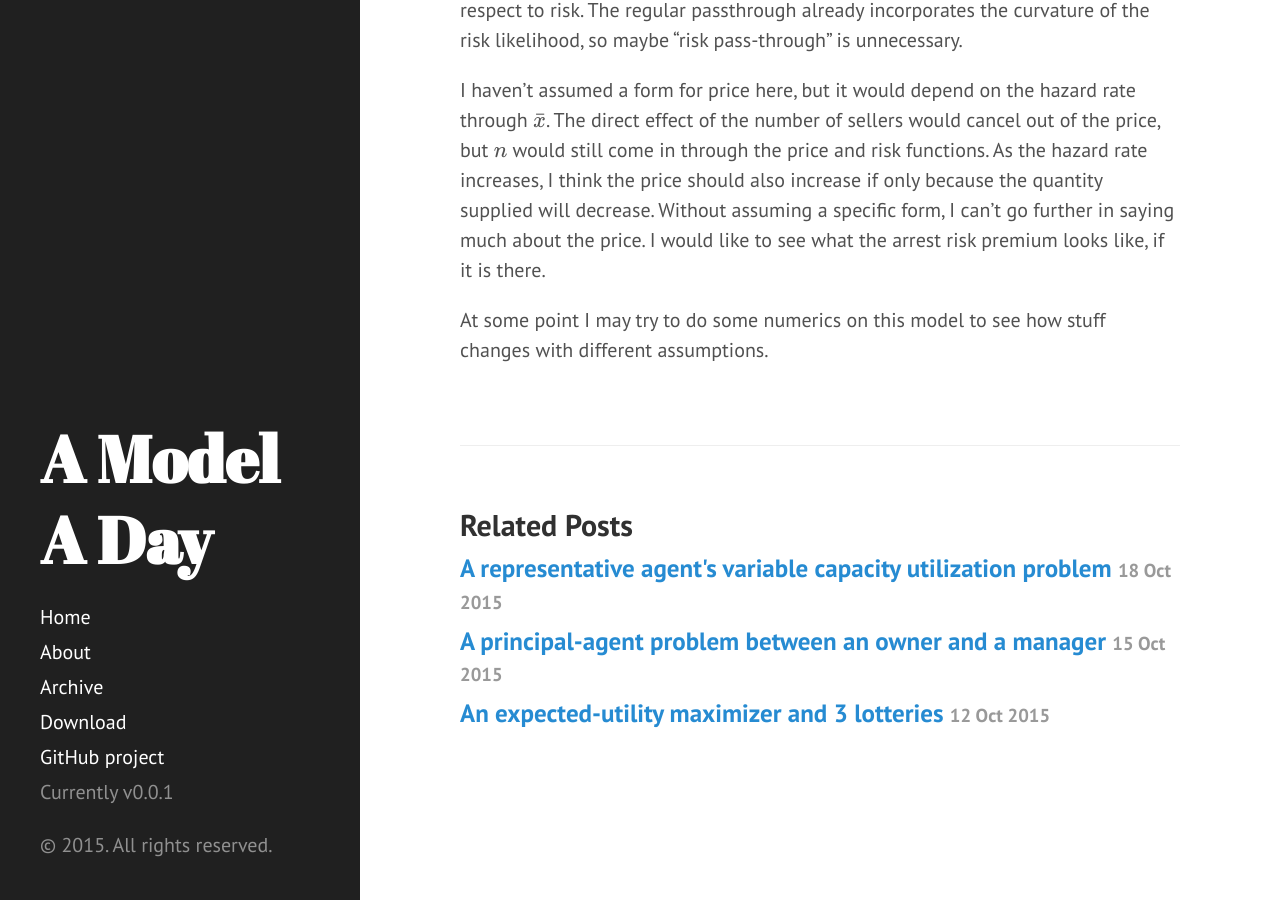
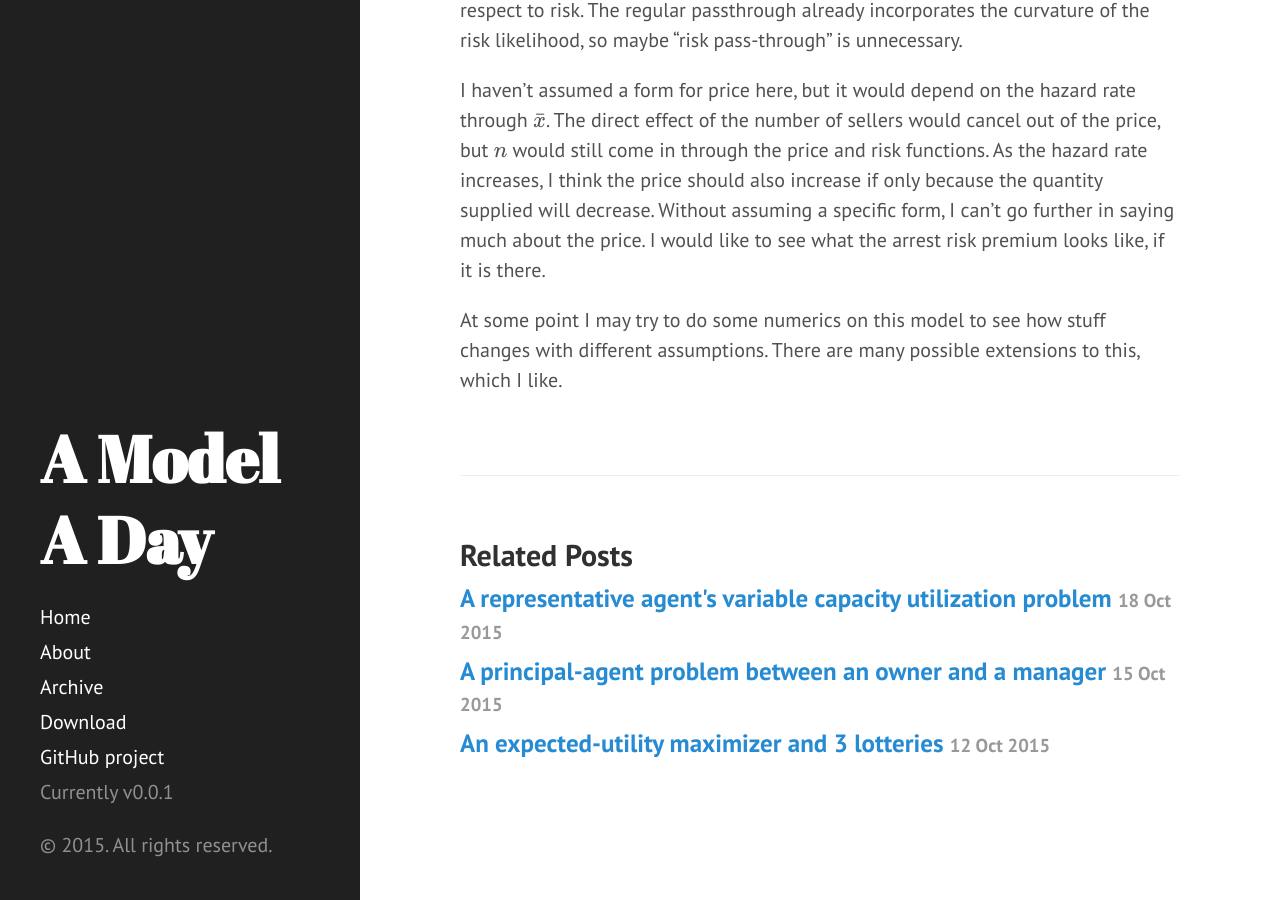
Before and after one commit to akhilrao/akhilrao.github.io, a Jekyll site: the page built from _posts/2015-10-19-risky-good-supply-passthrough.md, in a window 1280 px wide and 900 px high, scrolled down 2419 px. Built offline with Jekyll 4.4.1, drawn with Linux system fonts in a browser that asks for light colours; Markdown is read by kramdown in place of the engine named in the settings; formulas are drawn with MathJax 3; some of the changed text lies outside the part shown.

```diff
--- a/_posts/2015-10-18-risky-good-supply-passthrough.md
+++ b/_posts/2015-10-19-risky-good-supply-passthrough.md
@@ -69,4 +69,4 @@ I think it would be interesting to see the "risk pass-through", the change in pr
 
 I haven't assumed a form for price here, but it would depend on the hazard rate through \\( \bar{x} \\). The direct effect of the number of sellers would cancel out of the price, but \\(n\\) would still come in through the price and risk functions. As the hazard rate increases, I think the price should also increase if only because the quantity supplied will decrease. Without assuming a specific form, I can't go further in saying much about the price. I would like to see what the arrest risk premium looks like, if it is there.
 
-At some point I may try to do some numerics on this model to see how stuff changes with different assumptions.
+At some point I may try to do some numerics on this model to see how stuff changes with different assumptions. There are many possible extensions to this, which I like.
```
Also changed, not shown: other parts of _posts/2015-10-19-risky-good-supply-passthrough.md (+1 -1 lines), 1 other file.
